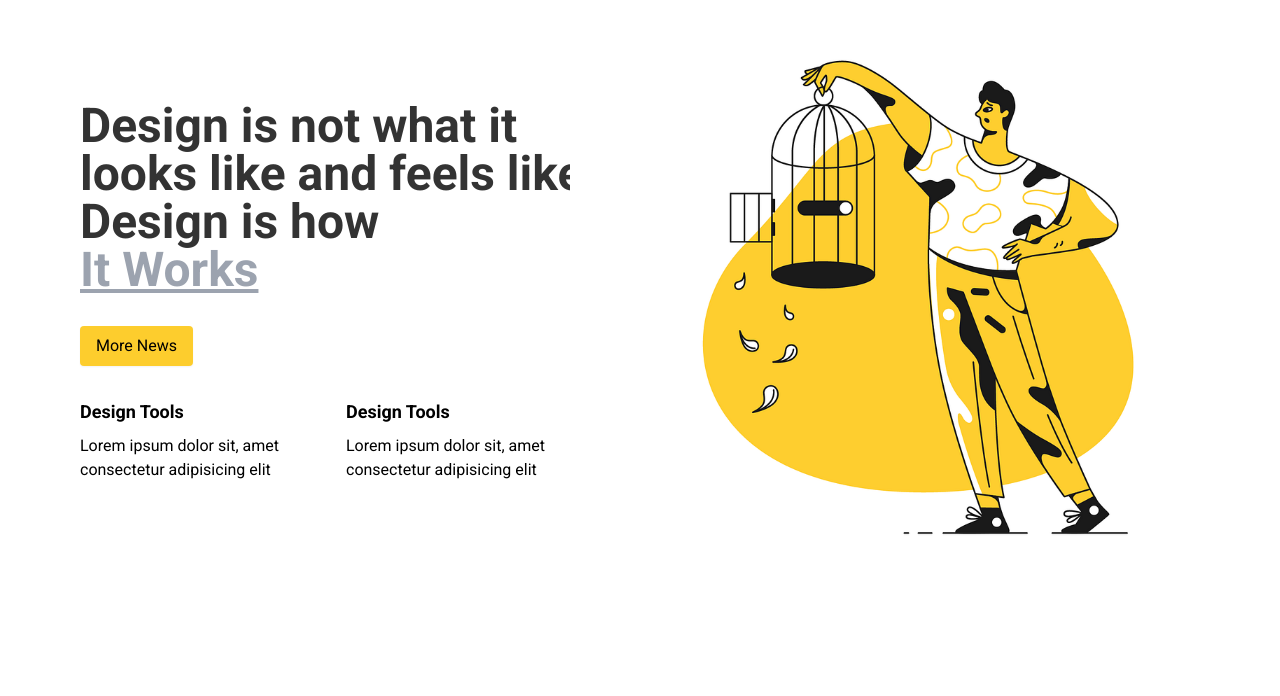
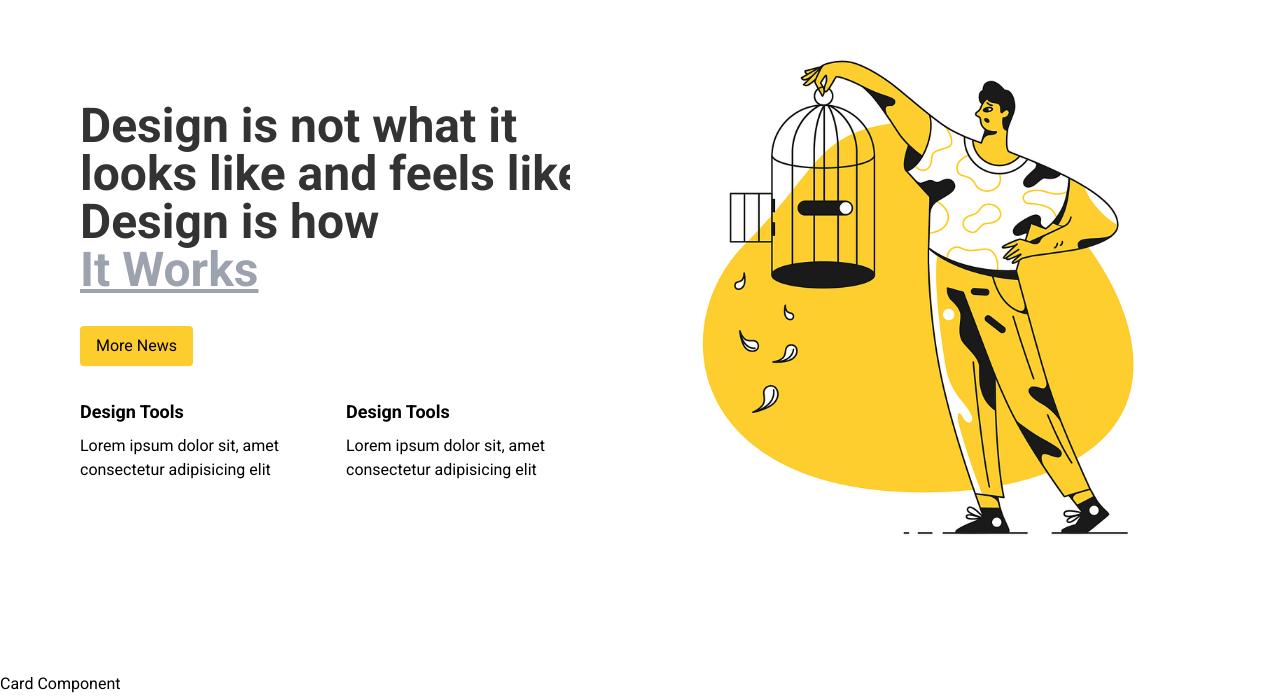
Before and after one commit to wacho91/marketing-ck, a React (Vite) app: page / in a window 1280 px wide. Shown: the part 1683-2379 px from the top of the page. Before the commit the page ends 2355 px from the top, so only its background shows below. Built offline with nearby package versions, Linux system fonts and the light colour scheme.

Commit message:
Card Component

```diff
--- a/src/App.jsx
+++ b/src/App.jsx
@@ -1,4 +1,5 @@
 import Banner from "./components/Banner/Banner"
+import Card from "./components/Card/Card"
 import Hero from "./components/Hero/Hero"
 import Navbar from "./components/Navbar/Navbar"
 import Services from "./components/Services/Services"
@@ -13,6 +14,7 @@ function App() {
         <Hero />
         <Services />
         <Banner />
+        <Card />
     </main>
   )
 }
--- /dev/null
+++ b/src/components/Card/Card.jsx
@@ -0,0 +1,10 @@
+
+const Card = () => {
+  return (
+    <div>
+      Card Component
+    </div>
+  )
+}
+
+export default Card
```
